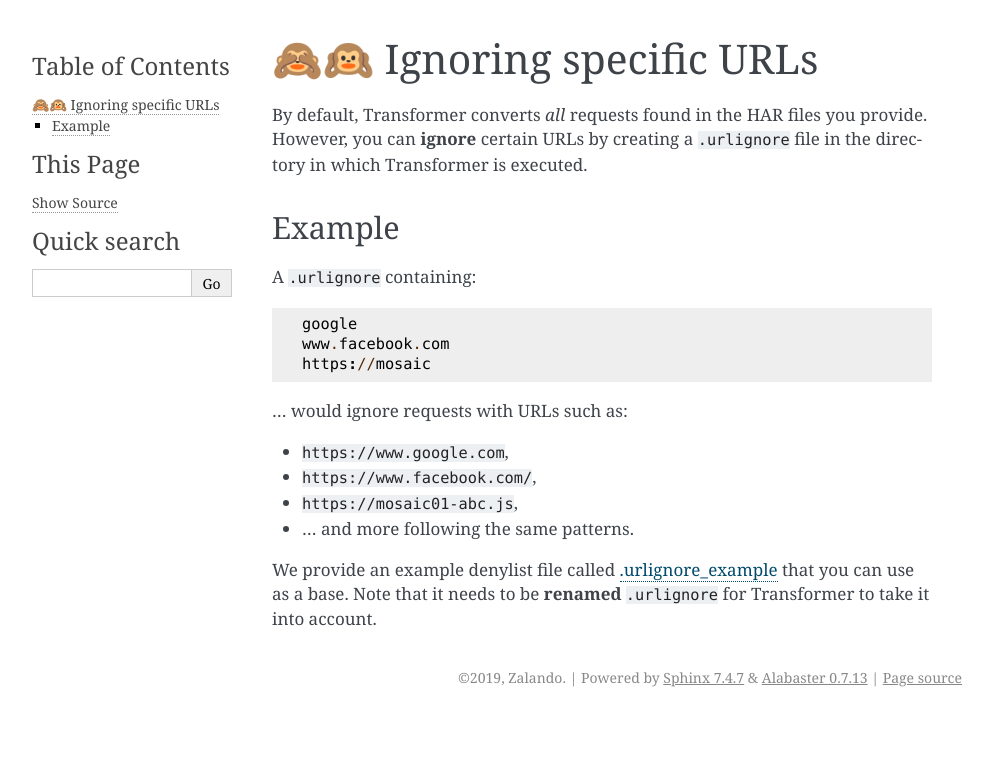
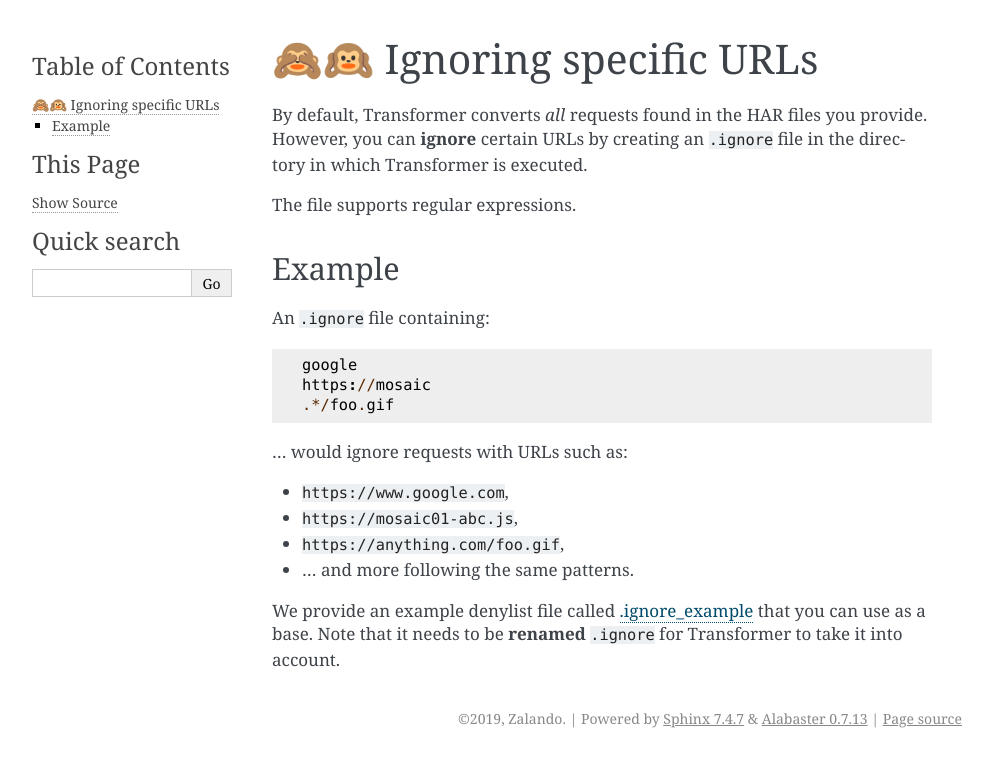
Before and after one commit to zalando-incubator/transformer, a Sphinx documentation site: the page built from docs/Ignoring-urls.rst, in a window 1280 px wide. Shown: the top 767 px of the page, without its empty margins (148-1141 px from the left). Built offline with Sphinx 7.4.7, drawn with Linux system fonts in a browser that asks for light colours.

Commit message:
Rename .urlignore file to -> .ignore. Check entire url when ignoring requests, not just host name.

```diff
--- a/docs/Ignoring-urls.rst
+++ b/docs/Ignoring-urls.rst
@@ -5,28 +5,30 @@
 
 By default, Transformer converts *all* requests found in the HAR files you
 provide.
-However, you can **ignore** certain URLs by creating a
-``.urlignore`` file in the directory in which Transformer is executed.
+However, you can **ignore** certain URLs by creating an
+``.ignore`` file in the directory in which Transformer is executed.
+
+The file supports regular expressions.
 
 Example
 -------
 
-A ``.urlignore`` containing::
+An ``.ignore`` file containing::
 
    google
-   www.facebook.com
    https://mosaic
+   .*/foo.gif
 
 ... would ignore requests with URLs such as:
 
 - ``https://www.google.com``,
-- ``https://www.facebook.com/``,
 - ``https://mosaic01-abc.js``,
+- ``https://anything.com/foo.gif``,
 - ... and more following the same patterns.
 
-We provide an example denylist file called `.urlignore_example`_ that you can
+We provide an example denylist file called `.ignore_example`_ that you can
 use as a base.
-Note that it needs to be **renamed** ``.urlignore`` for Transformer to take it
+Note that it needs to be **renamed** ``.ignore`` for Transformer to take it
 into account.
 
-.. _.urlignore_example: https://github.com/zalando-incubator/Transformer/blob/master/transformer/.urlignore_example
+.. _.ignore_example: https://github.com/zalando-incubator/Transformer/blob/master/transformer/.ignore_example
```
Also changed, not shown: 6 other files.
